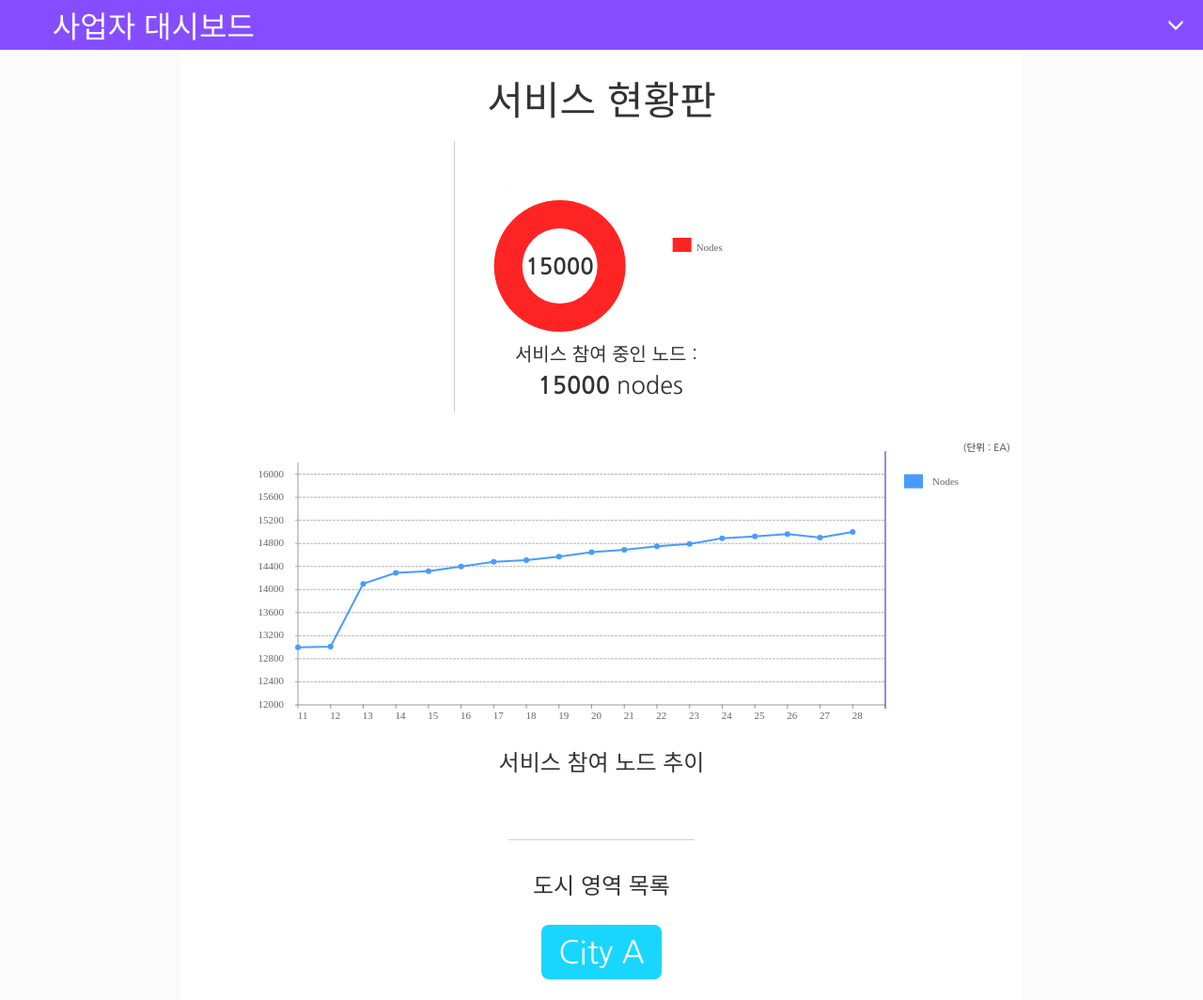
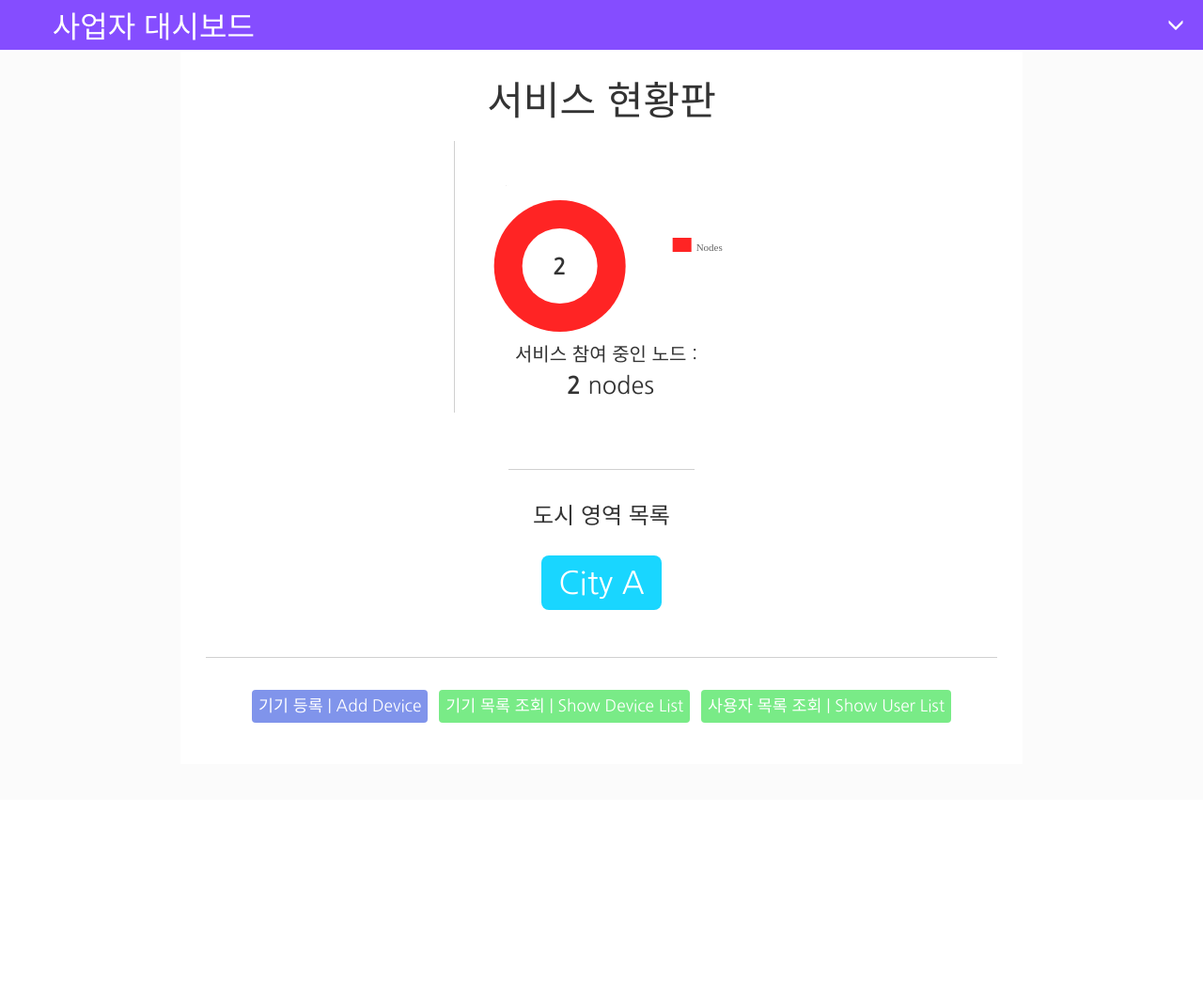
Before and after one commit to ppiyakk2/deship, a Flask app: page / in a window 1280 px wide. Shown: the top 1064 px of the page at 94% size. After the commit the page ends 769 px from the top, so only its background shows below. Run offline with Flask 2, Linux system fonts and the light colour scheme; data that the repository does not hold is empty; parts of the project's set-up code (start-up, migrations or seed data) failed here and were passed over; some libraries are stand-ins or nearby versions; some web fonts are replaced.

Commit message:
필요없는 그래프 제거

```diff
--- a/deship/service/static/js/provider_main.js
+++ b/deship/service/static/js/provider_main.js
@@ -2837,14 +2837,7 @@ function userDetailClicked(thisID)
 }
 
 // 총 노드 갯수 테스트
-var total = {"total":15000};
-var date =
-{
-	"date":['11', '12', '13', '14', '15', '16', '17', '18', '19', '20', '21', '22', '23', '24', '25', '26', '27', '28']
-};
-
-var nodes =
-{"a1":"13000", "a2":"13010"};
+var total = {"total":2};
 
 // 총 노드 갯수 Pi그래프, Line그래프
 $(function(){
@@ -2865,7 +2858,7 @@ $(function(){
 	};
 	Nwagon.chart(options);
 
-	var options_line = {
+	/*var options_line = {
 		'legend':{names: date.date},
 		'dataset':{title:'서비스 참여 노드 추이',
 			values: [[nodes.a1], [nodes.a2], [14100], [14290], [14320],
@@ -2884,5 +2877,5 @@ $(function(){
 		'increment' : 400,
 		'isGuideLineNeeded' : true //default set to false
 		};
-		Nwagon.chart(options_line);
+		Nwagon.chart(options_line);*/
 });
--- a/deship/service/templates/provider_main.html
+++ b/deship/service/templates/provider_main.html
@@ -35,22 +35,22 @@
 				<!-- 그래프 정보 컨테이너 -->
 				<div id="container_SVGinfo">
 					<div>
-						<div id="cluster_nodes_stat"><h4 id="nodes_stat_num"><strong>15,080</strong></h4></div>
+						<div id="cluster_nodes_stat"><h4 id="nodes_stat_num"><strong>0</strong></h4></div>
 						<script id="script_chart_totalNodes">
 
 						</script>
 						<span>서비스 참여 중인 노드 : </span><br>
-						<p><strong><span id="nodes_stat_num2">15,080</span></strong> nodes</p>
+						<p><strong><span id="nodes_stat_num2">0</span></strong> nodes</p>
 					</div>
 				</div>
 
 				<div id="container_SVG">
-					<span id="label_unit">(단위 : EA)</span>
+					<!--<span id="label_unit">(단위 : EA)</span>
 						<div id="chart_cluster_util"></div>
 							<script>
 
 							</script>
-							<h3><br>서비스 참여 노드 추이</h3>
+							<h3><br>서비스 참여 노드 추이</h3>-->
 				</div>
 				<div id="container_citylist">
 					<h3>도시 영역 목록</h3>
```
